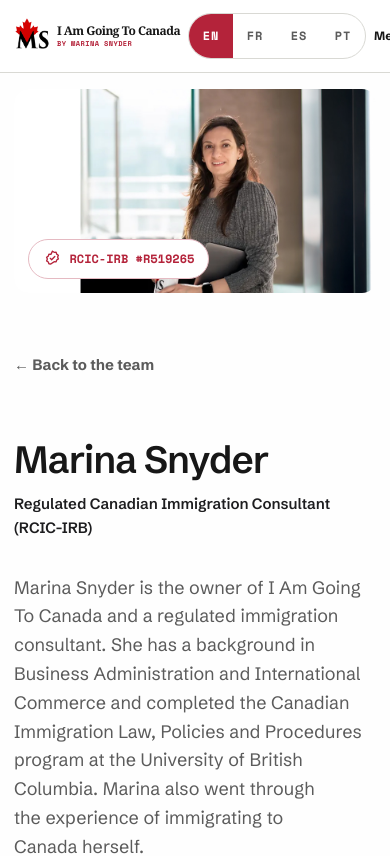
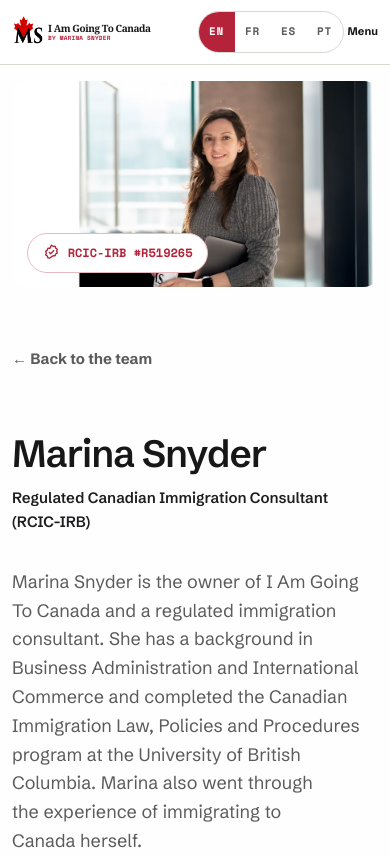
Before and after one commit to blbacelar/i-am-going-to-canada, a Next.js app: page /en/consultants/marina-snyder in a window 390 px wide. Shown: the top 856 px of the page. Built offline with nearby package versions, Linux system fonts and the light colour scheme.

Commit message:
Fix mobile header menu visibility

```diff
--- a/src/app/globals.css
+++ b/src/app/globals.css
@@ -1926,6 +1926,23 @@ p {
   .profile-meta-grid { grid-template-columns: 1fr; gap: 22px; }
 }
 
+/* Keep every header control reachable on narrow phone viewports. */
+@media (max-width: 480px) {
+  :root { --shell: calc(100% - 24px); }
+  .header-inner { min-height: 64px; gap: 4px; }
+  .brand-logo { height: 40px; gap: 4px; }
+  .brand-mark { width: 32px; height: 32px; }
+  .brand-name { font-size: 10px; }
+  .brand-signature { font-size: 6px; letter-spacing: 0.04em; }
+  .language-switcher a { min-width: 36px; min-height: 40px; font-size: 11px; }
+  .mobile-navigation summary { min-height: 40px; font-size: 11px; }
+}
+
+@media (max-width: 370px) {
+  .brand-copy { display: none; }
+  .language-switcher a { min-width: 34px; }
+}
+
 @media (prefers-reduced-motion: reduce) {
   html { scroll-behavior: auto; }
   *, *::before, *::after {
```
